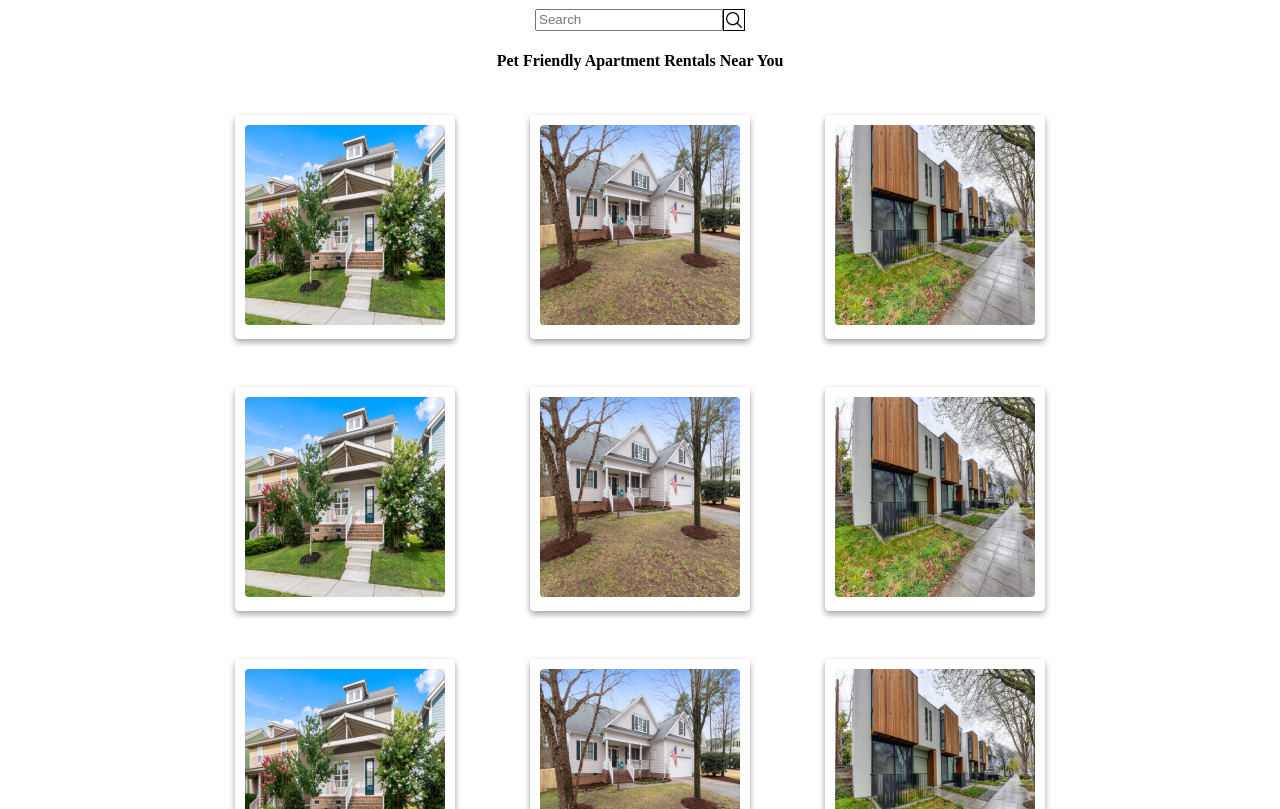
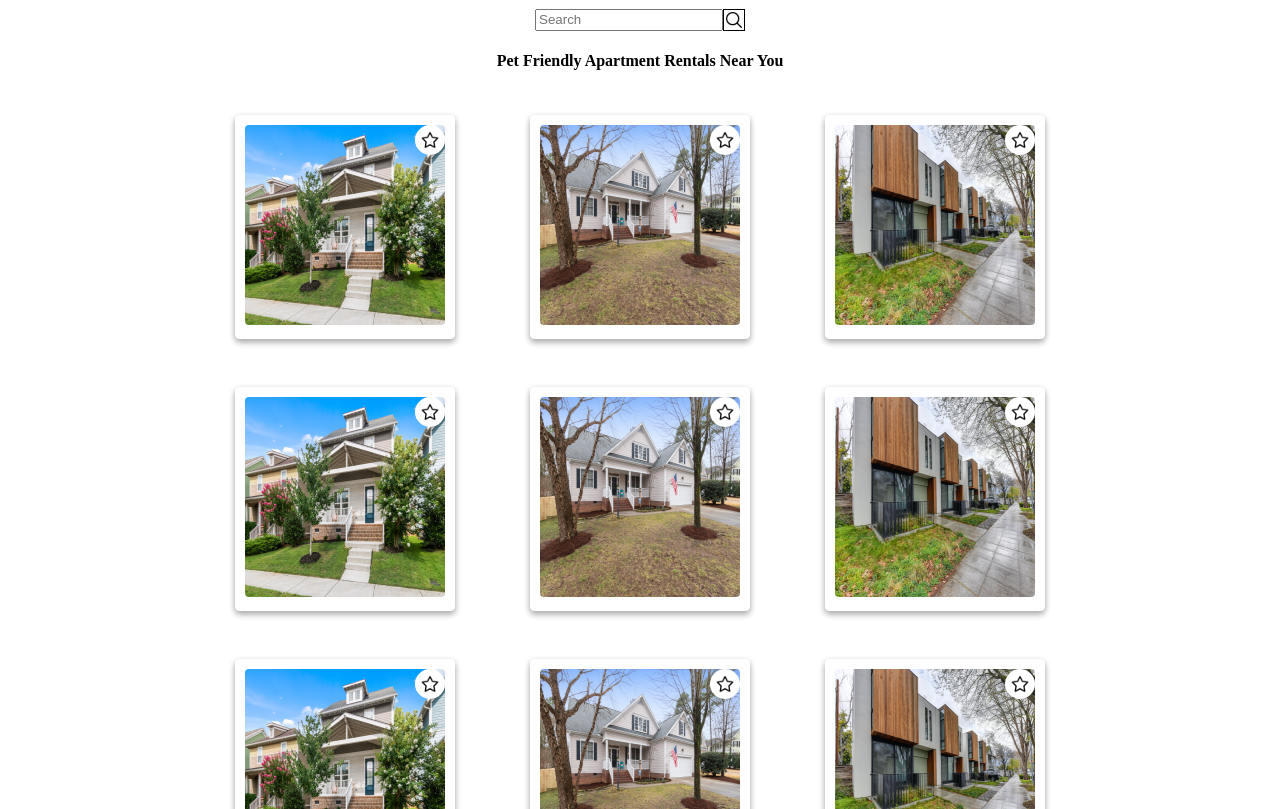
Before and after one commit to Gitling01/Doghouse, a website: page public/index.html in a window 1280 px wide. Shown: the part 143-952 px from the top of the page. Drawn offline with Linux system fonts and the light colour scheme; no server answers.

Commit message:
added html for favorite-icon and icons8 link

```diff
--- a/public/index.html
+++ b/public/index.html
@@ -45,6 +45,7 @@
                 <div class="listing-row-container">
 
                     <div class="listing">
+                        <img class="favorite-icon" src="/images/empty-star-icon.png" alt="empty star">
                         <div class="listing-text">
                             <img class="property-image" src="images/propertyphoto1.jpeg" alt="">
                             <h3 class="street-address"></h3>
@@ -56,6 +57,7 @@
                     </div>
 
                     <div class="listing">
+                        <img class="favorite-icon" src="/images/empty-star-icon.png" alt="empty star">
                         <div class="listing-text">
                             <img class="property-image" src="images/propertyphoto2.jpeg" alt="">
                             <h3 class="street-address"></h3>
@@ -67,6 +69,7 @@
                     </div>
 
                     <div class="listing">
+                        <img class="favorite-icon" src="/images/empty-star-icon.png" alt="empty star">
                         <div class="listing-text">
                             <img class="property-image" src="images/propertyphoto3.jpeg" alt="">
                             <h3 class="street-address"></h3>
@@ -81,6 +84,7 @@
                 <div class="listing-row-container">
 
                     <div class="listing">
+                        <img class="favorite-icon" src="/images/empty-star-icon.png" alt="empty star">
                         <div class="listing-text">
                             <img class="property-image" src="images/propertyphoto1.jpeg" alt="">
                             <h3 class="street-address"></h3>
@@ -92,6 +96,7 @@
                     </div>
 
                     <div class="listing">
+                        <img class="favorite-icon" src="/images/empty-star-icon.png" alt="empty star">
                         <div class="listing-text">
                             <img class="property-image" src="images/propertyphoto2.jpeg" alt="">
                             <h3 class="street-address"></h3>
@@ -108,6 +113,7 @@
                     </div>
 
                     <div class="listing">
+                        <img class="favorite-icon" src="/images/empty-star-icon.png" alt="empty star">
                         <div class="listing-text">
                             <img class="property-image" src="images/propertyphoto3.jpeg" alt="">
                             <h3 class="street-address"></h3>
@@ -123,6 +129,7 @@
                 <div class="listing-row-container">
 
                     <div class="listing">
+                        <img class="favorite-icon" src="/images/empty-star-icon.png" alt="empty star">
                         <div class="listing-text">
                             <img class="property-image" src="images/propertyphoto1.jpeg" alt="">
                             <h3 class="street-address"></h3>
@@ -134,6 +141,7 @@
                     </div>
 
                     <div class="listing">
+                        <img class="favorite-icon" src="/images/empty-star-icon.png" alt="empty star">
                         <div class="listing-text">
                             <img class="property-image" src="images/propertyphoto2.jpeg" alt="">
                             <h3 class="street-address"></h3>
@@ -145,6 +153,7 @@
                     </div>
 
                     <div class="listing">
+                        <img class="favorite-icon" src="/images/empty-star-icon.png" alt="empty star">
                         <div class="listing-text">
                             <img class="property-image" src="images/propertyphoto3.jpeg" alt="">
                             <h3 class="street-address"></h3>
@@ -218,7 +227,7 @@
 
 <p><a href="https://icons8.com/icon/103475/cat-footprint">Cat Foot Print</a> icon by <a href="https://icons8.com">Icons8</a></p>
 <p><a href="https://icons8.com/icon/59878/search">Magnifying Glass</a> icon by <a href="https://icons8.com">Icons8</a></p>
-
+<p><a href="https://icons8.com/icon/85389/star">Star</a> icon by <a href="https://icons8.com">Icons8</a></p>
 </body>
 
 </html>
```
